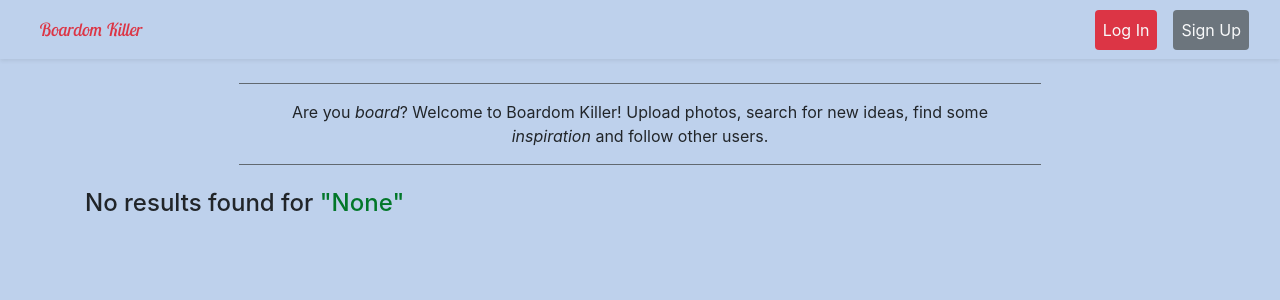
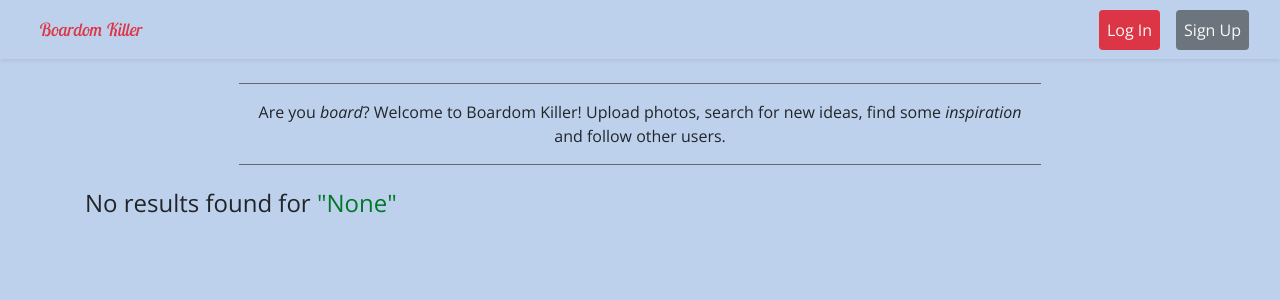
Before and after one commit to sarahbeverton/capstone, a Django app: page / in a window 1280 px wide. Shown: the top 300 px of the page. Run offline with Django 3.2, Linux system fonts and the light colour scheme; data that the repository does not hold is empty; some libraries are stand-ins or nearby versions.

Commit message:
changed font-family to Open Sans

```diff
--- a/static/style.css
+++ b/static/style.css
@@ -1,5 +1,8 @@
+@import url('https://fonts.googleapis.com/css2?family=Open+Sans:ital,wght@0,300;0,400;1,300;1,400&display=swap');
+
 body {
     background-color: #bed1ec;
+    font-family: 'Open Sans', sans-serif;
 }
 
 .navbar {
```
